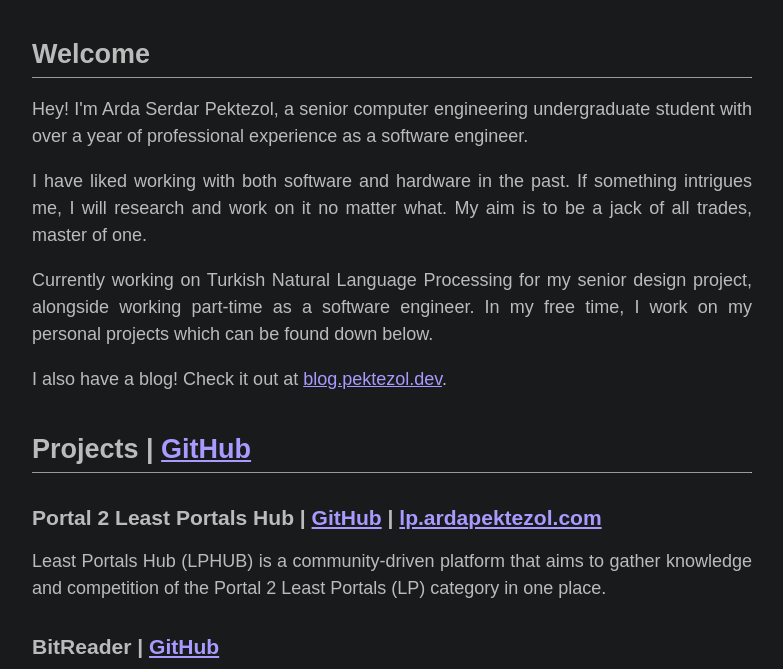
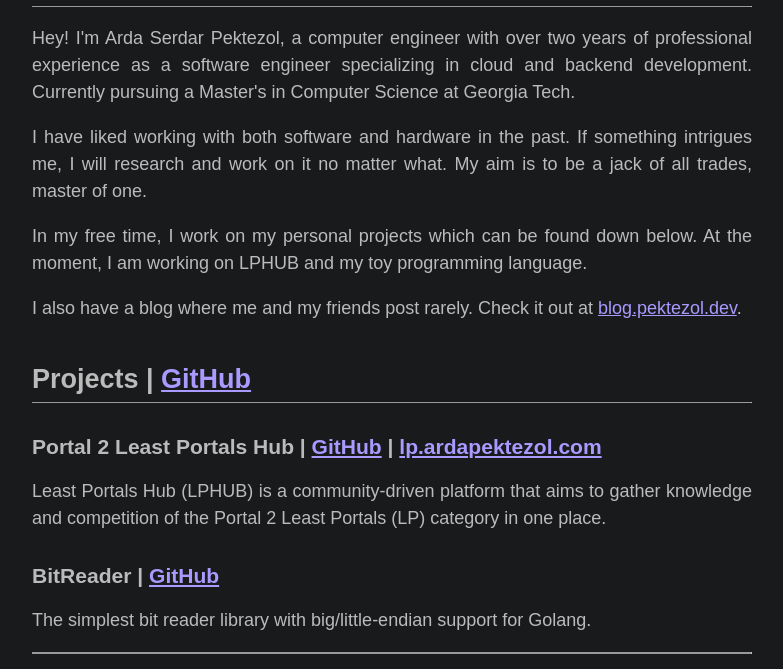
Before and after one commit to pektezol/pektezol, a plain HTML site: page index.html in a window 1280 px wide. Shown: the part 100-769 px from the top of the page, without its empty margins (248-1031 px from the left). Drawn offline with Linux system fonts and the light colour scheme.

Commit message:
update 2024-09

```diff
--- a/index.html
+++ b/index.html
@@ -15,12 +15,11 @@
     </h1>
   </header>
   <div>
-    <h2>Welcome</h2>
     <hr>
-    <p>Hey! I'm Arda Serdar Pektezol, a senior computer engineering undergraduate student with over a year of professional experience as a software engineer.</p>
+    <p>Hey! I'm Arda Serdar Pektezol, a computer engineer with over two years of professional experience as a software engineer specializing in cloud and backend development. Currently pursuing a Master's in Computer Science at Georgia Tech.</p>
     <p>I have liked working with both software and hardware in the past. If something intrigues me, I will research and work on it no matter what. My aim is to be a jack of all trades, master of one.</p>
-    <p>Currently working on Turkish Natural Language Processing for my senior design project, alongside working part-time as a software engineer. In my free time, I work on my personal projects which can be found down below.</p>
-    <p>I also have a blog! Check it out at <a href="https://blog.pektezol.dev">blog.pektezol.dev</a>.</p>
+    <p>In my free time, I work on my personal projects which can be found down below. At the moment, I am working on LPHUB and my toy programming language.</p>
+    <p>I also have a blog where me and my friends post rarely. Check it out at <a href="https://blog.pektezol.dev">blog.pektezol.dev</a>.</p>
     <h2>Projects | <a href="https://github.com/pektezol">GitHub</a></h2>
     <hr>
     <h3>Portal 2 Least Portals Hub | <a href="https://github.com/pektezol/LeastPortalsHub">GitHub</a> | <a href="https://lp.ardapektezol.com">lp.ardapektezol.com</a></h3>
```
Also changed, not shown: 1 other file.
